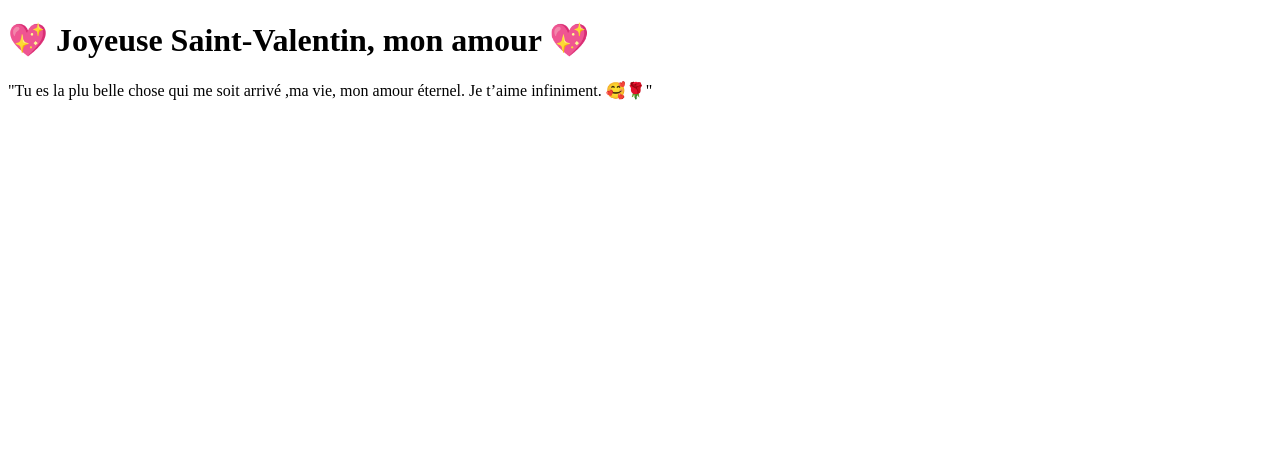
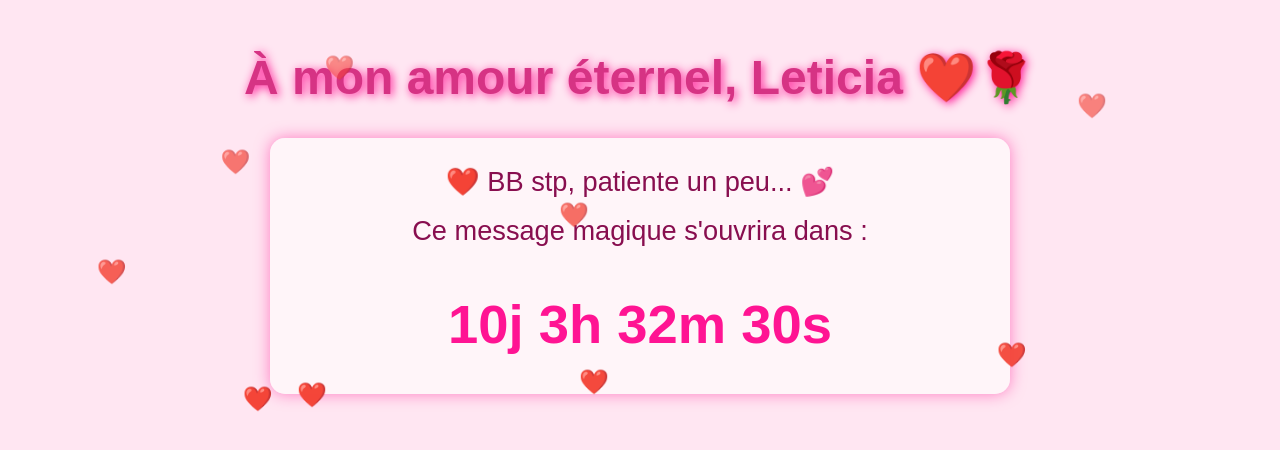
Before and after one commit to REIDIDOLOGEN7/Saint-Valentin-, a plain HTML site: page message.html in a window 1280 px wide. Drawn offline with Linux system fonts and the light colour scheme.

Commit message:
mise à jour de message.html

```diff
--- a/message.html
+++ b/message.html
@@ -3,13 +3,135 @@
 <head>
     <meta charset="UTF-8">
     <meta name="viewport" content="width=device-width, initial-scale=1.0">
-    <title>Message pour Leticia 💌</title>
-    <link rel="stylesheet" href="styles.css">
+    <title>Message pour mon amour ❤️🌹</title>
+    <style>
+        body {
+            background-color: #ffe6f2;
+            text-align: center;
+            font-family: 'Arial', sans-serif;
+            margin: 0;
+            padding: 0;
+            overflow: hidden;
+        }
+        h1 {
+            color: #d63384;
+            font-size: 3em;
+            margin-top: 50px;
+            animation: fadeIn 2s ease-in-out;
+            text-shadow: 2px 2px 10px #ff1493;
+        }
+        .message, .waiting {
+            font-size: 1.7em;
+            color: #880e4f;
+            max-width: 700px;
+            margin: auto;
+            padding: 20px;
+            line-height: 1.8;
+            background: rgba(255, 255, 255, 0.6);
+            border-radius: 15px;
+            box-shadow: 0 0 15px rgba(255, 20, 147, 0.5);
+            animation: fadeIn 3s ease-in-out;
+        }
+        .highlight {
+            color: #ff1493;
+            font-weight: bold;
+            font-size: 1.2em;
+            text-shadow: 2px 2px 5px #ff69b4;
+        }
+        .hearts {
+            position: absolute;
+            width: 100%;
+            height: 100%;
+            pointer-events: none;
+        }
+        .heart {
+            position: absolute;
+            color: red;
+            font-size: 24px;
+            opacity: 0.8;
+            animation: float 5s infinite ease-in-out;
+        }
+        .countdown {
+            font-size: 2em;
+            color: #ff1493;
+            font-weight: bold;
+            margin-top: 20px;
+        }
+        @keyframes float {
+            0% { transform: translateY(0); opacity: 1; }
+            100% { transform: translateY(-100vh); opacity: 0; }
+        }
+        @keyframes fadeIn {
+            from { opacity: 0; }
+            to { opacity: 1; }
+        }
+    </style>
 </head>
 <body>
-    <div class="message-container">
-        <h1>💖 Joyeuse Saint-Valentin, mon amour 💖</h1>
-        <p class="love-message">"Tu es la plu belle chose qui me soit arrivé ,ma vie, mon amour éternel. Je t’aime infiniment. 🥰🌹"</p>
+    <h1>À mon amour éternel, Leticia ❤️🌹</h1>
+
+    <div id="waiting" class="waiting">
+        ❤️ BB stp, patiente un peu... 💕<br>
+        Ce message magique s'ouvrira dans :
+        <div id="countdown" class="countdown"></div>
     </div>
+
+    <div id="message" class="message" style="display: none;">
+        Mon amour 💖, <br><br>
+        Depuis que tu es entrée dans ma vie, chaque jour est une mélodie douce 🎶, chaque instant un rêve éveillé ✨.
+        Ton sourire illumine mon cœur comme le soleil réchauffe la terre ☀️, et tes yeux sont des étoiles qui guident mon âme 🌟.
+        <br><br>
+        <span class="highlight">Tu es mon souffle, mon battement de cœur, ma raison de sourire chaque matin 💞.</span>
+        Sans toi, le monde serait terne 🌍💔, mais avec toi, il est rempli de magie et d’amour ❤️🔥.
+        <br><br>
+        Je promets de t’aimer aujourd’hui, demain et pour l’éternité 💘⏳. Chaque battement de mon cœur murmure ton nom… Leticia 💓.
+        <br><br>
+        <span class="highlight">Je t’aime infiniment, mon amour ❤️💋.</span>
+    </div>
+
+    <audio id="music" autoplay loop style="display: none;">
+        <source src="musique.m4a" type="audio/mpeg">
+    </audio>
+
+    <div class="hearts"></div>
+
+    <script>
+        function createHeart() {
+            const heart = document.createElement("div");
+            heart.className = "heart";
+            heart.innerHTML = "❤️";
+            heart.style.left = Math.random() * 100 + "vw";
+            heart.style.animationDuration = (Math.random() * 3 + 2) + "s";
+            document.querySelector(".hearts").appendChild(heart);
+            setTimeout(() => heart.remove(), 5000);
+        }
+        setInterval(createHeart, 300);
+
+        function updateCountdown() {
+            const targetDate = new Date(new Date().getFullYear(), 1, 14, 0, 0, 0); // 14 février
+            const now = new Date();
+            const diff = targetDate - now;
+
+            if (diff <= 0) {
+                document.getElementById("waiting").style.display = "none";
+                document.getElementById("message").style.display = "block";
+                document.getElementById("music").style.display = "block";
+                document.getElementById("music").play();
+                return;
+            }
+
+            const days = Math.floor(diff / (1000 * 60 * 60 * 24));
+            const hours = Math.floor((diff % (1000 * 60 * 60 * 24)) / (1000 * 60 * 60));
+            const minutes = Math.floor((diff % (1000 * 60 * 60)) / (1000 * 60));
+            const seconds = Math.floor((diff % (1000 * 60)) / 1000);
+
+            document.getElementById("countdown").innerHTML =
+                `${days}j ${hours}h ${minutes}m ${seconds}s`;
+
+            setTimeout(updateCountdown, 1000);
+        }
+
+        updateCountdown();
+    </script>
 </body>
 </html>
```
